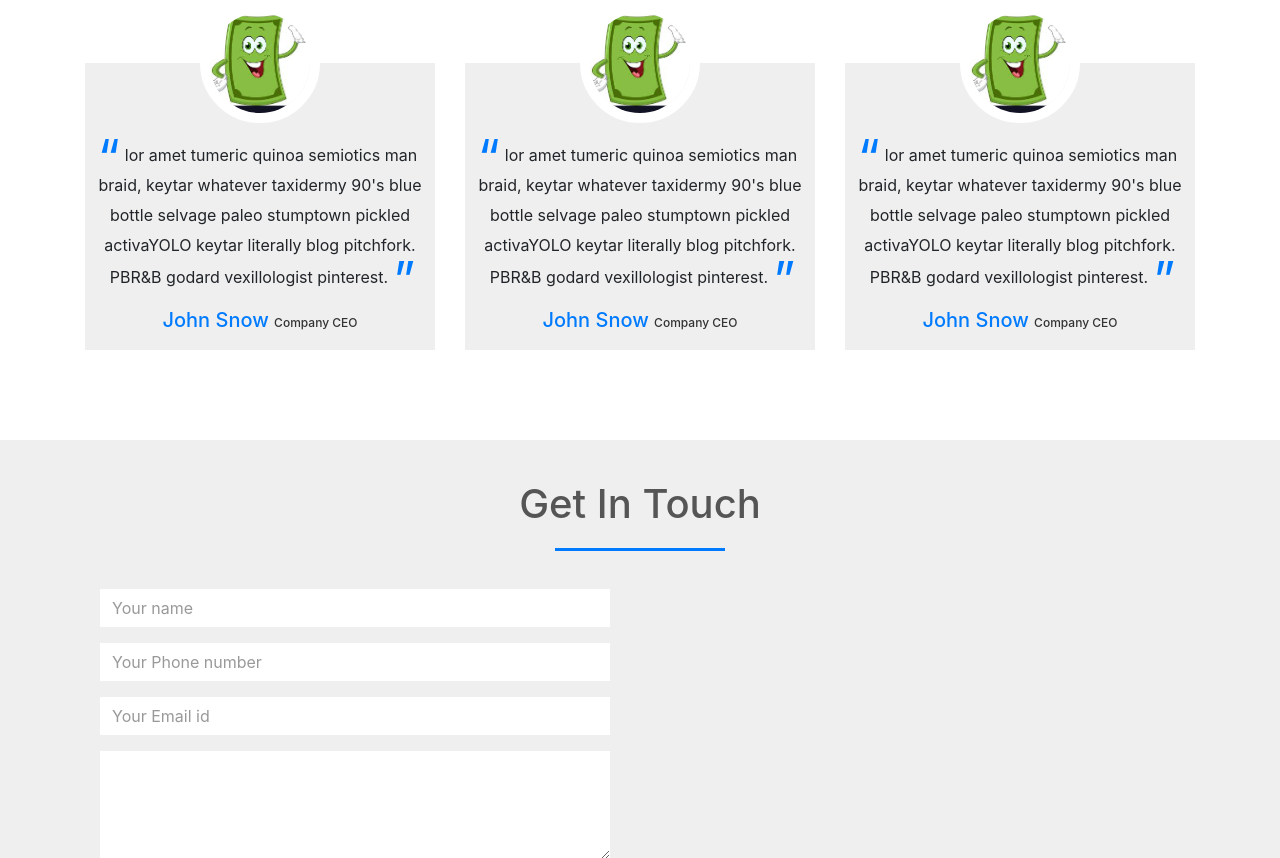
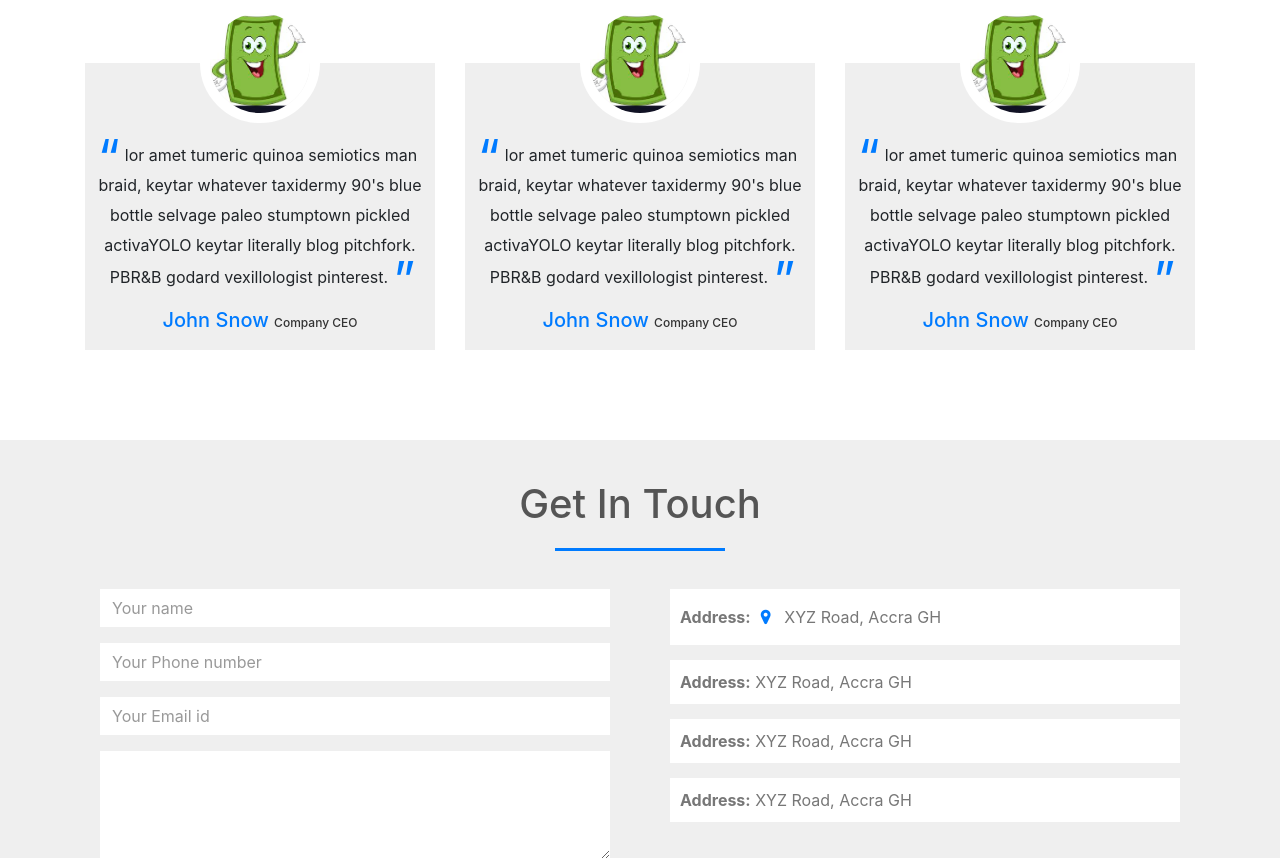
Before and after one commit to bottles9/My_Template1, a plain HTML site: page index.html in a window 1280 px wide. Shown: the part 3335-4193 px from the top of the page. Drawn offline with Linux system fonts and the light colour scheme.

Commit message:
End of contact

```diff
--- a/style.css
+++ b/style.css
@@ -433,6 +433,7 @@ blockquote::after {
 	border-radius: 0 !important;
 	border: none !important;
 }
+
 ::placeholder {
 	color: #999 !important;
 }
@@ -443,7 +444,7 @@ blockquote::after {
 	margin: 15px;
 }
 
-.contact-info {
+.contact-info .fa {
 	margin: 10px;
 	color: #007bff;
 	font-weight: bold;
```
